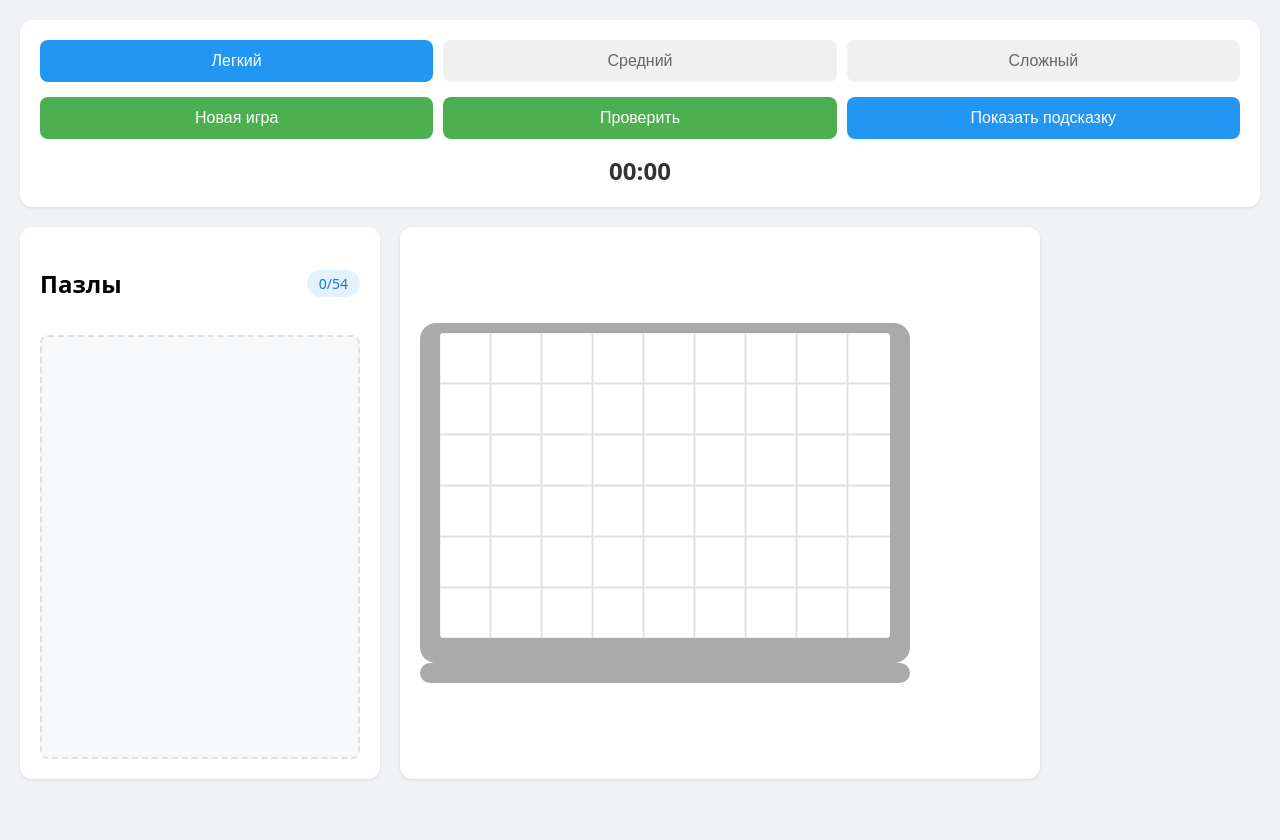
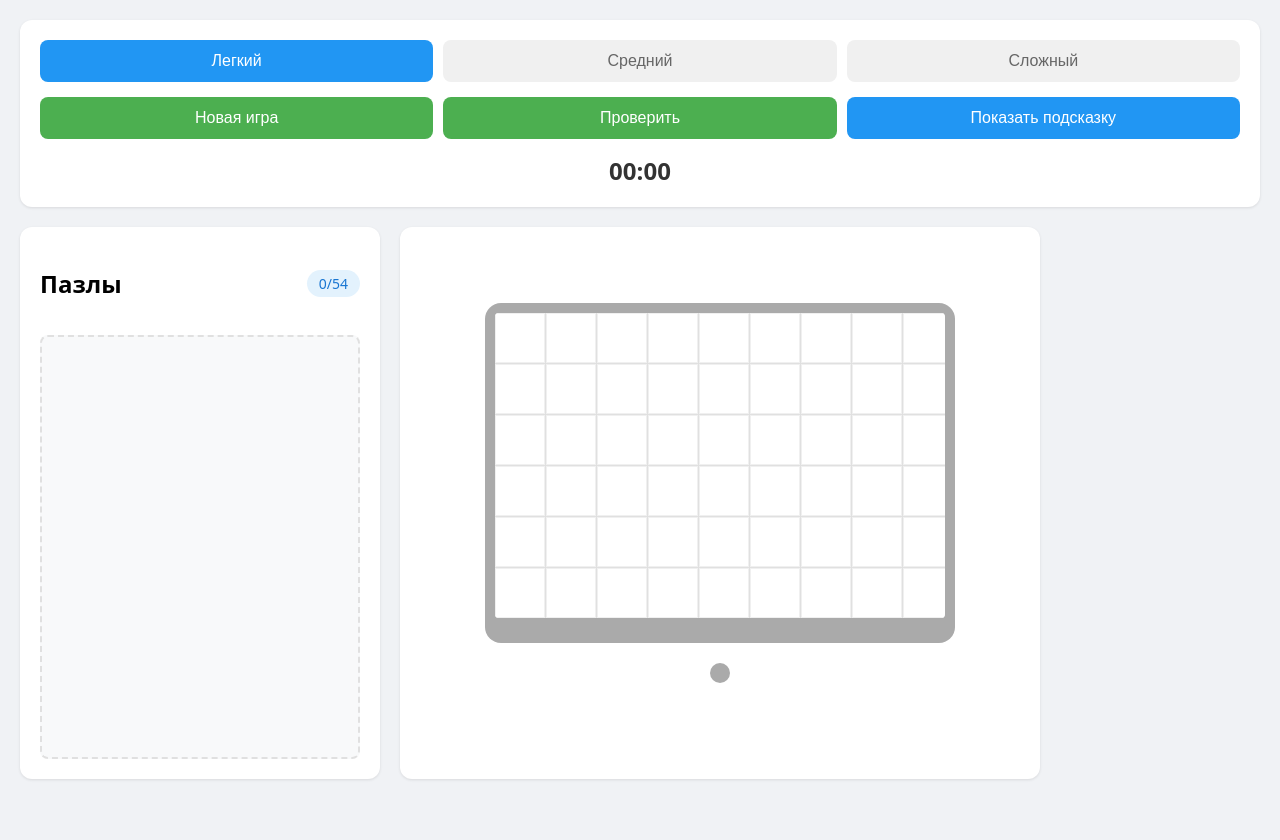
Before and after one commit to SNAcorp/shabalin, a FastAPI app: page /puzzle in a window 1280 px wide. Run offline with FastAPI, Linux system fonts and the light colour scheme.

Commit message:
Innitial Commit

```diff
--- a/app/templates/puzzle.html
+++ b/app/templates/puzzle.html
@@ -71,7 +71,9 @@
             padding: 10px;
             display: flex;
             justify-content: center;
+            align-items: center;
             max-width: 470px;
+            margin-bottom: 20px;
         }
 
         #togglePreview {
@@ -141,6 +143,7 @@
             display: flex;
             flex-direction: column;
             justify-content: center;
+            align-items: center;
         }
 
         .grid-container {
```
